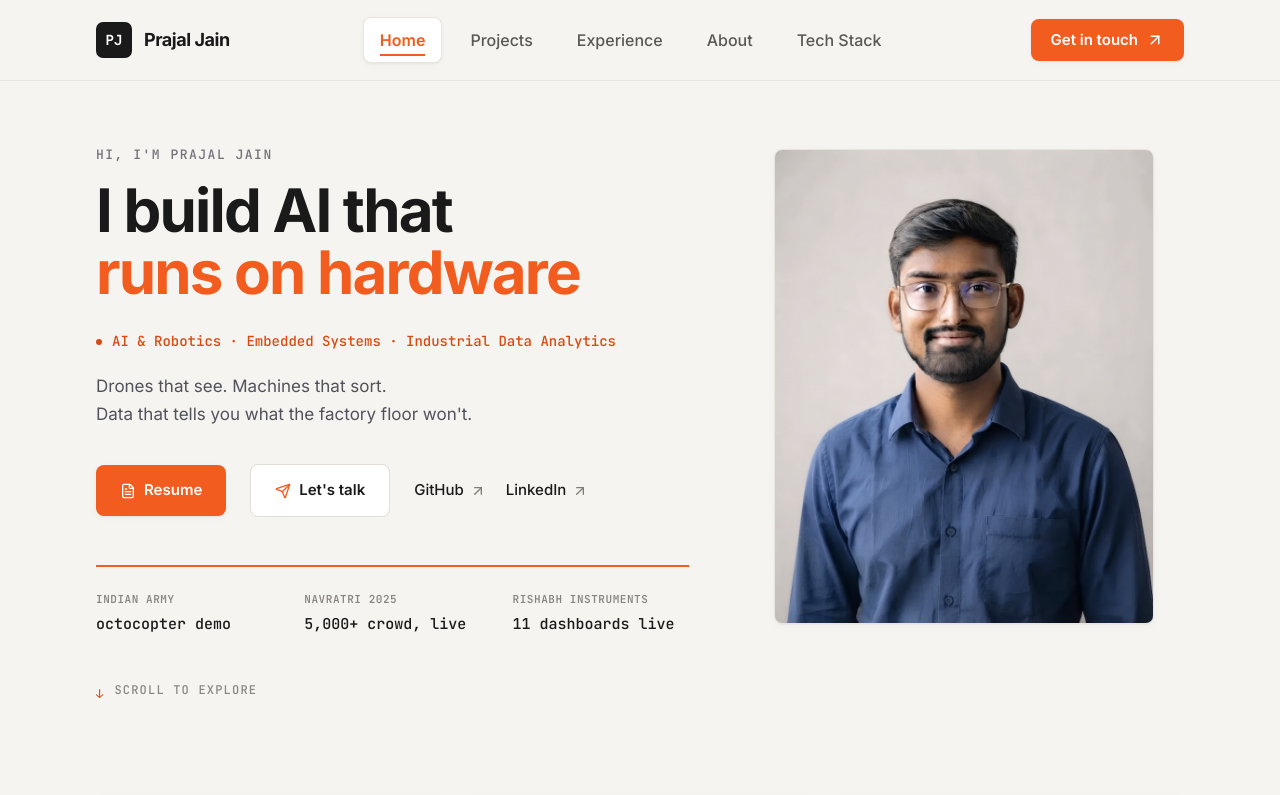
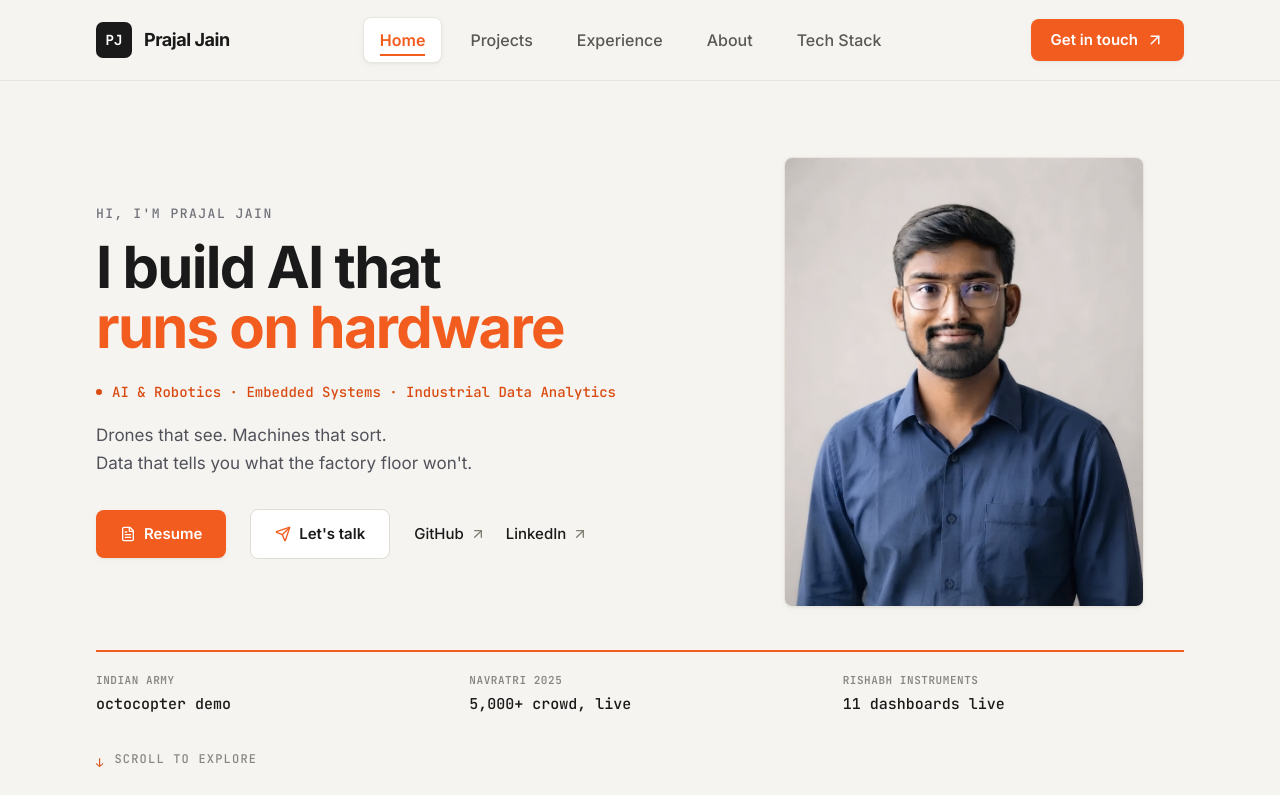
Before and after one commit to Prrajaljain/Portfolio-Setup, a Next.js app: page / in a window 1280 px wide. Shown: the top 795 px of the page. Built offline with nearby package versions, Linux system fonts and the light colour scheme.

Commit message:
Set Hero landing viewport height to 100vh minus header with anchored scroll indicator

```diff
--- a/components/home/hero.tsx
+++ b/components/home/hero.tsx
@@ -162,10 +162,11 @@ export function Hero() {
   const linkedinUrl = profile.socials.find((s) => s.label === 'LinkedIn')?.href ?? 'https://linkedin.com/in/prajaljain23'
 
   return (
-    <section className="relative bg-[#F5F4F0] text-[#1A1A1A] overflow-hidden pt-[48px] md:pt-[64px] pb-[56px] md:pb-[80px] box-border">
-      <div className="mx-auto max-w-6xl px-6 sm:px-8">
+    <section className="relative bg-[#F5F4F0] text-[#1A1A1A] overflow-hidden box-border">
+      {/* 1. Full Screen Hero Landing Viewport (100vh minus 80px header) */}
+      <div className="mx-auto max-w-6xl px-6 sm:px-8 min-h-[calc(100vh-80px)] flex flex-col justify-between pt-8 sm:pt-10 md:pt-12 pb-6">
         {/* Main Hero Split Grid */}
-        <div className="grid grid-cols-1 lg:grid-cols-[1.35fr_1fr] items-start gap-10 lg:gap-14">
+        <div className="grid grid-cols-1 lg:grid-cols-[1.35fr_1fr] items-center gap-10 lg:gap-14 my-auto">
 
           {/* LEFT COLUMN CONTAINER */}
           <div className="flex flex-col items-start text-left w-full">
@@ -176,7 +177,7 @@ export function Hero() {
             </div>
 
             {/* 2. Headline */}
-            <h1 className="mb-[28px] max-w-xl text-[40px] md:text-[48px] lg:text-[60px] font-bold leading-[1.04] tracking-[-0.03em] text-[#1A1A1A]">
+            <h1 className="mb-[24px] max-w-xl text-[40px] md:text-[48px] lg:text-[58px] font-bold leading-[1.04] tracking-[-0.03em] text-[#1A1A1A]">
               I build AI that{' '}
               <span className="text-[#F25C1F] font-bold block">
                 runs on hardware
@@ -184,7 +185,7 @@ export function Hero() {
             </h1>
 
             {/* 3. Subtitle / Role Line */}
-            <div className="mb-[20px] flex flex-wrap items-center gap-[10px] font-mono text-[13px] sm:text-[14px] font-medium text-[#D94A10]">
+            <div className="mb-[18px] flex flex-wrap items-center gap-[10px] font-mono text-[13px] sm:text-[14px] font-medium text-[#D94A10]">
               <span className="size-[6px] shrink-0 rounded-full bg-[#D94A10]" />
               <span>
                 AI &amp; Robotics &middot; Embedded Systems &middot; Industrial Data Analytics
@@ -192,19 +193,19 @@ export function Hero() {
             </div>
 
             {/* 4. Subhead Paragraph */}
-            <p className="mb-[36px] max-w-[480px] text-[17px] leading-[1.65] text-[#52525B]">
+            <p className="mb-[32px] max-w-[480px] text-[16px] sm:text-[17px] leading-[1.65] text-[#52525B]">
               Drones that see. Machines that sort.<br className="hidden sm:block" />
               Data that tells you what the factory floor won&apos;t.
             </p>
 
             {/* 5. Button Row */}
-            <div className="mb-[40px] flex flex-wrap items-center gap-5 sm:gap-6">
+            <div className="flex flex-wrap items-center gap-5 sm:gap-6">
               {/* Primary button: Resume */}
               <a
                 href={profile.resumeUrl}
                 target="_blank"
                 rel="noreferrer"
-                className="inline-flex w-auto items-center justify-center gap-2 rounded-md bg-[#F25C1F] px-[24px] py-[14px] text-[15px] font-semibold text-white shadow-rest transition-all duration-200 ease-out hover:bg-[#D94A10] hover:shadow-hover hover:-translate-y-[1px] active:translate-y-0 active:shadow-press focus-visible:outline-2 focus-visible:outline-[#1A1A1A] focus-visible:outline-offset-[3px]"
+                className="inline-flex w-auto items-center justify-center gap-2 rounded-md bg-[#F25C1F] px-[24px] py-[13px] text-[15px] font-semibold text-white shadow-rest transition-all duration-200 ease-out hover:bg-[#D94A10] hover:shadow-hover hover:-translate-y-[1px] active:translate-y-0 active:shadow-press focus-visible:outline-2 focus-visible:outline-[#1A1A1A] focus-visible:outline-offset-[3px]"
               >
                 <FileText className="size-4" />
                 <span>Resume</span>
@@ -213,7 +214,7 @@ export function Hero() {
               {/* Secondary button: Let's talk */}
               <Link
                 href="/contact"
-                className="inline-flex w-auto items-center justify-center gap-2 rounded-md border border-[#E0DCD6] bg-[#ffffff] px-[24px] py-[14px] text-[15px] font-semibold text-[#1A1A1A] shadow-none transition-all duration-200 ease-out hover:bg-[#1A1A1A] hover:text-[#F5F4F0] hover:border-[#1A1A1A] hover:shadow-rest active:scale-95 focus-visible:outline-2 focus-visible:outline-[#1A1A1A] focus-visible:outline-offset-[3px]"
+                className="inline-flex w-auto items-center justify-center gap-2 rounded-md border border-[#E0DCD6] bg-[#ffffff] px-[24px] py-[13px] text-[15px] font-semibold text-[#1A1A1A] shadow-none transition-all duration-200 ease-out hover:bg-[#1A1A1A] hover:text-[#F5F4F0] hover:border-[#1A1A1A] hover:shadow-rest active:scale-95 focus-visible:outline-2 focus-visible:outline-[#1A1A1A] focus-visible:outline-offset-[3px]"
               >
                 <Send className="size-4 text-[#F25C1F]" />
                 <span>Let&apos;s talk</span>
@@ -243,16 +244,34 @@ export function Hero() {
               </div>
             </div>
 
-            {/* 6. Proof Strip & Orange Rule */}
-            <div className="w-full pt-2">
+          </div>
+
+          {/* RIGHT COLUMN — Photo Desktop Position */}
+          <div className="hidden lg:block mx-auto w-full max-w-[360px]">
+            <div className="relative aspect-[4/5] w-full overflow-hidden rounded-[8px] border border-[#E8E4DE] bg-white shadow-rest">
+              <Image
+                src="/images/prajal-headshot.jpg"
+                alt="Prajal Jain — AI & Robotics Engineer"
+                fill
+                sizes="360px"
+                className="object-cover object-center"
+                priority
+              />
+            </div>
+          </div>
+
+        </div>
+
+        {/* 6. Proof Strip & Orange Rule (Anchored at bottom of hero viewport) */}
+        <div className="w-full pt-4 pb-2">
           <div className="w-full h-[2px] bg-[#F25C1F]" />
 
-              <div className="w-full pt-[24px] pb-[20px] grid grid-cols-1 sm:grid-cols-3 gap-6 sm:gap-8 font-mono">
+          <div className="w-full pt-[20px] pb-[16px] grid grid-cols-1 sm:grid-cols-3 gap-4 sm:gap-8 font-mono">
             <div>
               <span className="font-mono text-[11px] font-semibold text-[#8A8580] uppercase tracking-wider block">
                 Indian Army
               </span>
-                  <span className="font-mono text-[15px] font-medium text-[#1A1A1A] mt-1.5 block">
+              <span className="font-mono text-[15px] font-medium text-[#1A1A1A] mt-1 block">
                 octocopter demo
               </span>
             </div>
@@ -261,7 +280,7 @@ export function Hero() {
               <span className="font-mono text-[11px] font-semibold text-[#8A8580] uppercase tracking-wider block">
                 Navratri 2025
               </span>
-                  <span className="font-mono text-[15px] font-medium text-[#1A1A1A] mt-1.5 block">
+              <span className="font-mono text-[15px] font-medium text-[#1A1A1A] mt-1 block">
                 5,000+ crowd, live
               </span>
             </div>
@@ -270,14 +289,14 @@ export function Hero() {
               <span className="font-mono text-[11px] font-semibold text-[#8A8580] uppercase tracking-wider block">
                 Rishabh Instruments
               </span>
-                  <span className="font-mono text-[15px] font-medium text-[#1A1A1A] mt-1.5 block">
+              <span className="font-mono text-[15px] font-medium text-[#1A1A1A] mt-1 block">
                 11 dashboards live
               </span>
             </div>
           </div>
 
           {/* Scroll Indicator */}
-              <div className="pt-[20px]">
+          <div className="pt-[14px]">
             <a
               href="#bento-grid"
               className="inline-flex items-center gap-[10px] font-mono text-[12px] font-medium uppercase tracking-[0.1em] text-[#8A8580] hover:text-[#D94A10] transition-colors cursor-pointer"
@@ -287,26 +306,10 @@ export function Hero() {
             </a>
           </div>
         </div>
-
       </div>
 
-          {/* RIGHT COLUMN — Photo Desktop Position */}
-          <div className="hidden lg:block mx-auto w-full max-w-[380px] pt-1">
-            <div className="relative aspect-[4/5] w-full overflow-hidden rounded-[8px] border border-[#E8E4DE] bg-white shadow-rest">
-              <Image
-                src="/images/prajal-headshot.jpg"
-                alt="Prajal Jain — AI & Robotics Engineer"
-                fill
-                sizes="380px"
-                className="object-cover object-center"
-                priority
-              />
-            </div>
-          </div>
-
-        </div>
-
-        {/* Bento Grid Section */}
+      {/* 2. Portfolio Bento Grid Section (Starts below the 100vh fold) */}
+      <div className="mx-auto max-w-6xl px-6 sm:px-8 pb-16 md:pb-24">
         <BentoHeroGrid />
       </div>
     </section>
```
Lines whose indentation alone changed are shown as unchanged.
